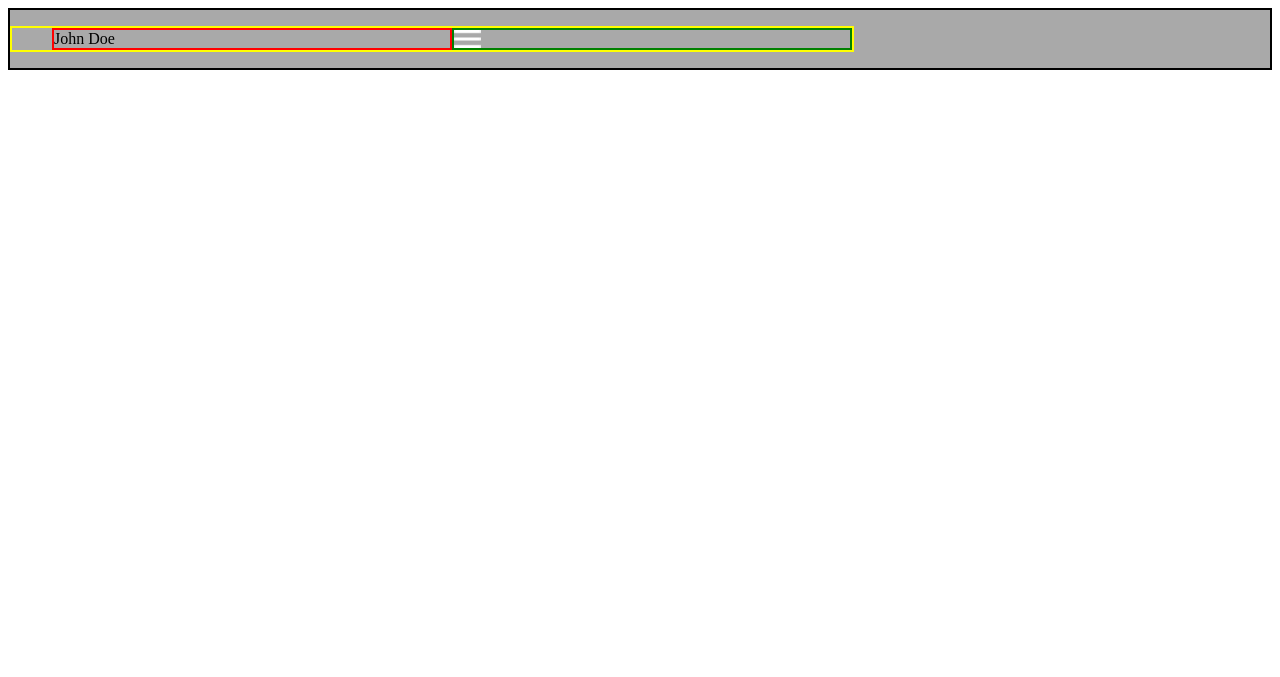
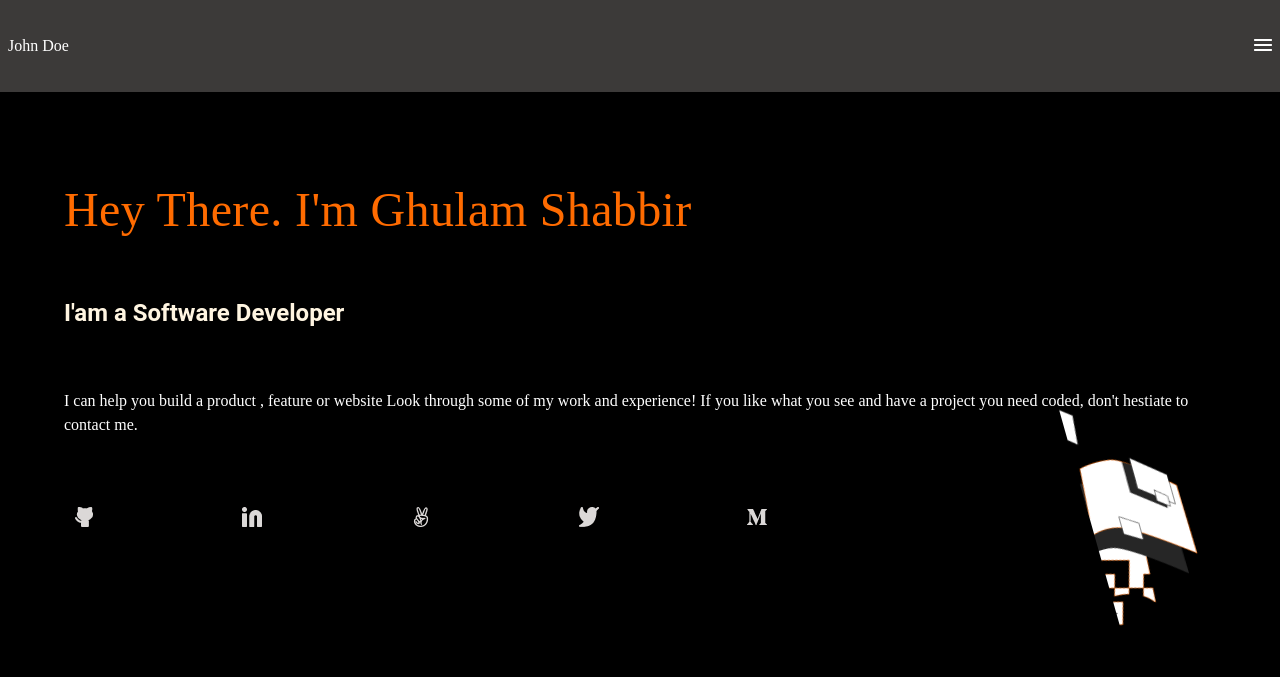
Before and after one commit to AJ193/Portfolio, a website: page index.html in a window 1280 px wide. Drawn offline with Linux system fonts and the light colour scheme.

Commit message:
modify index.html,style.css

```diff
--- a/index.html
+++ b/index.html
@@ -10,12 +10,39 @@
 </head>
 
 <body>
+    <!-- navigation -->
+    <div class="header">
     <nav>
         <ul>
-            <li class="box box1">John Doe</li>
-            <li class="box box2"><img src="/images/Union.png" alt=""></li>
+            <li class="box1">John Doe</li>
+            <li class="box1"><img src="/images/Union.png" alt=""></li>
         </ul>
     </nav>
+</div>
+<!-- end of navigation -->
+<!-- about section -->
+<section class="mainbody">
+<div class="title" style="margin-top: 90px;">
+    <h2>Hey There.
+        I'm Ghulam Shabbir</h2>
+</div>
+<div class="profession" style="margin-top: 60px;">
+    <h3>I'am a Software Developer</h3>
+</div>
+<div class="discription" style="margin-top: 60px;">
+    <p>I can help you build a product , feature or website Look through some of my work and experience! If you like what you see and have a project you need coded,
+        don't hestiate to contact me.</p>
+</div>
+<ul class="social-links" style="margin-top: 60px;">
+    <li class="social-icon"><a href="#"><img src="images/Github.png" alt="Github icon"></a></li>
+    <li class="social-icon"><a href="#"><img src="images/Linkedin.png" alt="linkedin icon"></a></li>
+    <li class="social-icon"><a href="#"><img src="images/angelis.png" alt="angellist icon"></a></li>
+    <li class="social-icon"><a href="#"><img src="images/Twitter.png" alt="twitter icon"></a></li>
+    <li class="social-icon"><a href="#"><img src="images/Microsoft.png" alt="microsoft icon"></a></li>
+</ul>
+<img src="images/Illustration-mobile.png" alt="Illustration" class="image-ils">
+</section>
+<!--end of about section -->
 </body>
 
 </html>
--- a/style.css
+++ b/style.css
@@ -1,31 +1,101 @@
+*,
+html,
+body {
+    margin: 0;
+    padding: 0;
+    box-sizing: border-box;
+    color: #FFFFFF;
+}
+
+.header {
+    top: 0;
+    left: 0;
+    right: 0;
+    height: 92px;
+    width: 100vw;
+    background: #3C3A39;
+}
+body {
+    background: black;
+}
+.image-ils {
+    position: absolute;
+    left: 83.37%;
+right: -96.24%;
+top: 29%;
+bottom: 0.1%;
+
+transform: matrix(-1.00, 0.27, 0.27, 0.96, 11, 20);
+}
 nav {
-    display: flex;
-    border: 2px solid black;
-    /* justify-content: center; */
-    background-color: darkgray;
+    width: 100%;
     height: 100%;
+    padding-left: 0.5rem;
+    padding-right: 0.5rem;
 }
+
 nav ul {
     list-style: none;
     display: flex;
-    border: 2px solid yellow;
-    width: 100vh;
-    /* justify-content: space-between; */
+    width: 100%;
+    height: 100%;
+    justify-content: space-between;
+    align-items: center;
 }
+
 ul .box {
     display: flex;
     justify-content: space-between;
     align-items: stretch;
 }
+
 .box1 {
-    flex: 1;
+    color: #FFFFFF;
+}
+
+/* about section */
+.mainbody {
+    width: 90%;
+    margin-left: 1rem;
+    margin-right: 1rem;
+    margin: 0 auto;
+}
+
+.title h2 {
+    color: #FF6B00;
+    font-family: 'Crete Round';
+    font-style: normal;
+    font-weight: 400;
+    font-size: 3rem;
+    /* or 114% */
+
+    letter-spacing: 0.37px;
+}
+.profession h3 {
+    font-family: 'Roboto';
+font-style: normal;
+font-weight: 700;
+font-size: 24px;
+line-height: 32px;
+color: #FFF5E1
+}
+.discription p {
+    font-family: 'Poppins';
+font-style: normal;
+font-weight: 400;
+font-size: 16px;
+line-height: 24px;
+}
+.social-links {
+    width: 60%;
     display: flex;
-    border: 2px solid red;
-    /* justify-content: flex-start; */
+    justify-content: space-between;
+    align-items: center;
 }
-.box2 {
-    flex: 1;
-    display: flex;
-    border: 2px solid green;
-    /* justify-content: flex-end; */
+.social-links .social-icon {
+    height: 20px;
+width: 18px;
 }
+li {
+    list-style: none;
+}
```
Also changed, not shown: images/Github.png (added), images/Illustration-mobile.png (added), images/Linkedin.png (added), images/Microsoft.png (added), images/Twitter.png (added), images/angelis.png (added).
